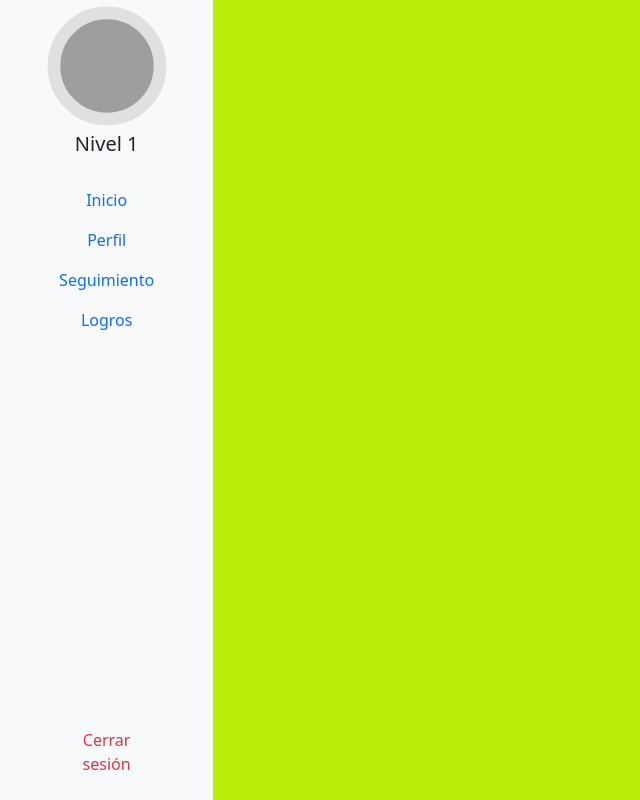
After one commit to msuafue034/projectoPersonal, a Django app: page /seguimiento/ in a window 1280 px wide. The commit adds this page. Shown: the whole page, without its empty margins (0-640 px from the left). Run offline with Django 5.2, Linux system fonts and the light colour scheme; a user stored in the database is signed in; grey boxes are pictures that could not be loaded.

Commit message:
13/02 - MODIFICACIÓN PERFIL Y TEMPLATES + PERFIL_UPDATE

```diff
--- a/fitt/templates/fitt/index.html
+++ b/fitt/templates/fitt/index.html
@@ -27,10 +27,10 @@
               <a class="nav-link active" href="{% url 'perfil' %}">Perfil</a>
             </li>
             <li class="nav-item">
-              <a class="nav-link" href="Seguimiento">Seguimiento</a>
+              <a class="nav-link" href="{% url 'seguimiento' %}">Seguimiento</a>
             </li>
             <li class="nav-item">
-              <a class="nav-link" href="Logros">Logros</a>
+              <a class="nav-link" href="{% url 'logros' %}">Logros</a>
             </li>
             <li class="nav-item position-absolute bottom-0 start-50 translate-middle-x mb-3">
               <form id="logout-form" method="post" action="{% url 'logout' %}" style="display: none;">
--- /dev/null
+++ b/fitt/templates/fitt/seguimiento/seguimiento.html
@@ -0,0 +1,52 @@
+{% extends "fitt/base.html" %}
+
+{% block contenido %}
+  <div class="container-fluid">
+    <div class="row">
+      <!-- MENÚ LATERAL -->
+      <nav class="col-md-3 col-lg-2 d-md-block bg-light sidebar sticky-top">
+        <div class="text-center p-3">
+          <!-- IMAGEN -->
+          <div class="position-relative">
+            <img src="https://cdn.icon-icons.com/icons2/3298/PNG/512/ui_user_profile_avatar_person_icon_208734.png" alt="Usuario" class="rounded-circle border border-secondary" width="100" height="100">
+            <div class="progress-circle position-absolute top-50 start-50 translate-middle">
+              <svg viewBox="0 0 36 36" class="circular-chart">
+                <path class="circle-bg" d="M18 2.0845a15.9155 15.9155 0 1 1 0 31.831a15.9155 15.9155 0 1 1 0-31.831"></path> <!-- Vectorial: M18 2.0845 => moverse a coordinada x=18 y=2.0845 // a => arc to // 15.9155 15.9155 => radios v y h // 0 => en rotación 0 (no rotado) // 11 => más largo y en sentido horario // 0 31.831 => donde acaba el arco // a15.9155 15.9155 0 1 1 0-31.831 => vuelta hacia el inicio para crear un "círculo" cerrado (hacer el arco con grosor) -->
+                <path class="circle" d="M18 2.0845a15.9155 15.9155 0 1 1 0 31.831a15.9155 15.9155 0 1 1 0-31.831"></path>    <!-- Arco interior que luego se rellenará con js (similar al anterior) -->
+              </svg>
+            </div>
+          </div>
+          <!-- NIVEL -->
+          <h1 class="h5 mt-3">Nivel 1</h1>
+          <!-- NAVBAR -->
+          <ul class="nav flex-column mt-4">
+            <li class="nav-item">
+              <a class="nav-link active" href="{% url 'index' %}">Inicio</a>
+            </li>
+            <li class="nav-item">
+              <a class="nav-link active" href="{% url 'perfil' %}">Perfil</a>
+            </li>
+            <li class="nav-item">
+              <a class="nav-link" href="{% url 'seguimiento' %}">Seguimiento</a>
+            </li>
+            <li class="nav-item">
+              <a class="nav-link" href="{% url 'logros' %}">Logros</a>
+            </li>
+            <li class="nav-item position-absolute bottom-0 start-50 translate-middle-x mb-3">
+              <form id="logout-form" method="post" action="{% url 'logout' %}" style="display: none;">
+                {% csrf_token %}
+              </form>
+              <a class="nav-link text-danger" href="#" onclick="document.getElementById('logout-form').submit(); return false;">Cerrar sesión</a>
+            </li>
+          </ul>
+        </div>
+      </nav>
+
+      <!-- PÁGINA PRINCIPAL -->
+      <main class="col-md-9 ms-sm-auto col-lg-10 px-md-4">
+
+      </main>
+    </div>
+  </div>
+  <script src="https://cdn.jsdelivr.net/npm/bootstrap@5.3.0-alpha3/dist/js/bootstrap.bundle.min.js"></script>
+{% endblock %}
--- a/fitt/templates/registration/login.html
+++ b/fitt/templates/registration/login.html
@@ -11,7 +11,7 @@
             </div>
             <button type="submit" class="btn btn-primary w-100">Iniciar Sesión</button>
         </form>
-        <p class="mt-3 text-center">¿Aún no tienes cuenta con nosotros? <a href="{% url 'registroUsuario' %}">Regístrate</a></p>
+        <p class="mt-3 text-center">¿Aún no tienes cuenta con nosotros? <a href="{% url 'registro' %}">Regístrate</a></p>
     </div>
 </div>
 {% endblock %}
--- a/fitt/urls.py
+++ b/fitt/urls.py
@@ -4,11 +4,15 @@ from .views import *
 
 urlpatterns = [
     path('', views.index, name='index'),
-    path('accounts/registro/', RegistroView.as_view(), name="registroUsuario"), # Registro de usuario en la web
+    path('accounts/registro/', RegistroView.as_view(), name="registro"), # Registro de usuario en la web
     path('accounts/login/', CustomLoginView.as_view(), name='login'),
     path('accounts/logout/', CustomLogoutView.as_view(), name='logout'),
 
-    path('perfil', views.perfil, name='perfil'),
+    path('perfil/', views.perfil, name='perfil'),
+    path('perfil/<int:pk>/update/', PerfilUpdateView.as_view(), name='perfil_update'),
+
+    path('seguimiento/', views.seguimiento, name='seguimiento'),
+    path('logros/', views.logros, name='logros'),
 
     path('objetivos/create/', ObjetivoCreateView.as_view(), name='objetivo_create'),
     path('objetivos/<int:pk>/update/', ObjetivoUpdateView.as_view(), name='objetivo_update'),
--- a/fitt/views.py
+++ b/fitt/views.py
@@ -1,5 +1,5 @@
 from django.shortcuts import redirect, render
-from .models import Objetivo, ObjetivoUsuario, RegistroActividad, Nivel
+from .models import Usuario, Objetivo, ObjetivoUsuario, RegistroActividad, Nivel
 from django.views.generic import ListView, CreateView, UpdateView, DeleteView
 from django.urls import reverse_lazy
 from django.contrib.auth.views import LoginView, LogoutView
@@ -60,50 +60,75 @@ def perfil(request):
     usuario = request.user
 
     if request.method == 'POST':
-        form = UsuarioCreationForm(request.POST, instance=usuario)  # Recoger datos del usuario autenticado
+        form = UsuarioCreationForm(request.POST, instance=usuario)
         if form.is_valid():
             form.save()
             return redirect('perfil')
     else:
         form = UsuarioCreationForm(instance=usuario)
 
-    return render(request, 'fitt/perfil.html', {'usuario': usuario, 'form': form})
+    return render(request, 'fitt/perfil/perfil.html', {'usuario': usuario, 'form': form})
+
+
+class PerfilUpdateView(LoginRequiredMixin, UpdateView):
+    model = Usuario
+    fields = ['nombre', 'apellidos', 'email']
+    template_name = "fitt/perfil/perfil_update.html"
+    success_url = reverse_lazy('perfil')
+
+    def get_object(self, queryset=None):
+        return self.request.user
+
+
+
+##################! SEGUIMIENTO !#################
+
+@login_required(login_url='/accounts/login/')
+def seguimiento(request):
+    return render(request, 'fitt/seguimiento/seguimiento.html')
+
+
+##################! LOGROS !#################
+
+@login_required(login_url='/accounts/login/')
+def logros(request):
+    return render(request, 'fitt/logros/logros.html')
 
 
 ##################! OBJETIVOS !#################
 
 class ObjetivoCreateView(LoginRequiredMixin, CreateView):
     model = Objetivo
-    fields = ["descripcion"]
-    template_name = "objetivos_create.html"
-    success_url = reverse_lazy("objetivo_list")
+    fields = ['descripcion']
+    template_name = "fitt/objetivos/objetivos_create.html"
+    success_url = reverse_lazy('objetivo_list')
 
 class ObjetivoUpdateView(LoginRequiredMixin, UpdateView):
     model = Objetivo
-    fields = ["descripcion"]
-    template_name = "objetivos_update.html"
-    success_url = reverse_lazy("objetivo_list")
+    fields = ['descripcion']
+    template_name = "fitt/objetivos/objetivos_update.html"
+    success_url = reverse_lazy('objetivo_list')
 
 class ObjetivoDeleteView(LoginRequiredMixin, DeleteView):
     model = Objetivo
-    template_name = "objetivos_delete.html"
-    success_url = reverse_lazy("objetivo_list")
+    template_name = "fitt/objetivos/objetivos_delete.html"
+    success_url = reverse_lazy('objetivo_list')
 
 
 ##################! OBJETIVOS USUARIO !#################
 class ObjetivoUsuarioListView(LoginRequiredMixin, ListView):
     model = ObjetivoUsuario
     template_name = "objetivosUsuario_list.html"
-    context_object_name = "objetivosUsuario"
+    context_object_name = 'objetivosUsuario'
 
     def get_queryset(self):
         return ObjetivoUsuario.objects.filter(usuario=self.request.user)
 
 class ObjetivoUsuarioCreateView(LoginRequiredMixin, CreateView):
     model = ObjetivoUsuario
-    fields = ["objetivo", "tiempo"]
+    fields = ['objetivo', 'tiempo']
     template_name = "objetivosUsuario_create.html"
-    success_url = reverse_lazy("objetivosUsuario_list")
+    success_url = reverse_lazy('objetivosUsuario_list')
 
     def form_valid(self, form):
         form.instance.usuario = self.request.user
@@ -111,7 +136,7 @@ class ObjetivoUsuarioCreateView(LoginRequiredMixin, CreateView):
 
 class ObjetivoUsuarioUpdateView(LoginRequiredMixin, UpdateView):
     model = ObjetivoUsuario
-    fields = ["objetivo", "tiempo"]
+    fields = ['objetivo', 'tiempo']
     template_name = "objetivosUsuario_update.html"
     success_url = reverse_lazy("objetivosUsuario_list")
 
```
Also changed, not shown: fitt/models.py (+4 -4 lines), fitt/static/css/styles.css (+0 -41 lines), fitt/templates/fitt/logros/logros.html (added, +52 -0 lines), fitt/templates/fitt/perfil/perfil.html (renamed from fitt/templates/fitt/perfil.html, +12 -15 lines), fitt/templates/fitt/perfil/perfil_update.html (added, +16 -0 lines), fitt/templates/fitt/objetivos.html (deleted), fitt/templates/fitt/objetivos/objetivos.html (added), fitt/templates/fitt/seguimiento.html (deleted), proyectoPersonal/db.sqlite3.
